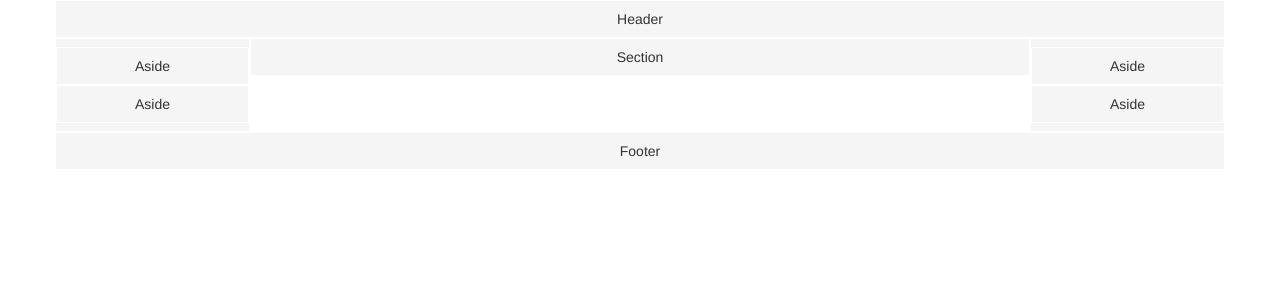
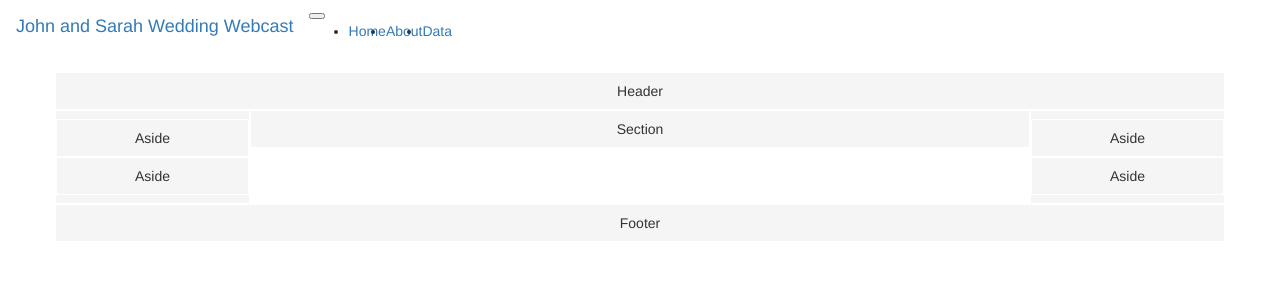
Before and after one commit to dmcilroy/webcast-landing, a Flask app: page / in a window 1280 px wide. Shown: the top 300 px of the page. Run offline with Flask 2, Linux system fonts and the light colour scheme; some libraries are stand-ins or nearby versions.

Commit message:
added nav bar

```diff
--- a/templates/base.html
+++ b/templates/base.html
@@ -8,3 +8,25 @@
     {{super()}}
     <link href="{{ url_for('static',filename='style.css') }}" rel="stylesheet" type="text/css" />
 {% endblock %}
+
+{% block navbar %}
+<nav class="navbar navbar-expand-lg navbar-dark bg-dark">
+  <a class="navbar-brand" href="#">John and Sarah Wedding Webcast</a>
+  <button class="navbar-toggler" type="button" data-toggle="collapse" data-target="#navbarNav" aria-controls="navbarNav" aria-expanded="false" aria-label="Toggle navigation">
+    <span class="navbar-toggler-icon"></span>
+  </button>
+  <div class="collapse navbar-collapse" id="navbarNav">
+    <ul class="navbar-nav">
+      <li class="nav-item active">
+        <a class="nav-link" href="#">Home</a>
+      </li>
+      <li class="nav-item">
+        <a class="nav-link" href="#">About</a>
+      </li>
+      <li class="nav-item">
+        <a class="nav-link" href="#">Data</a>
+      </li>
+    </ul>
+  </div>
+</nav>
+{% endblock %}
```
